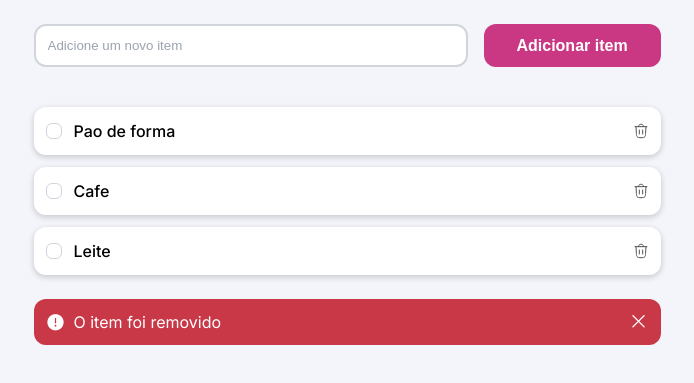
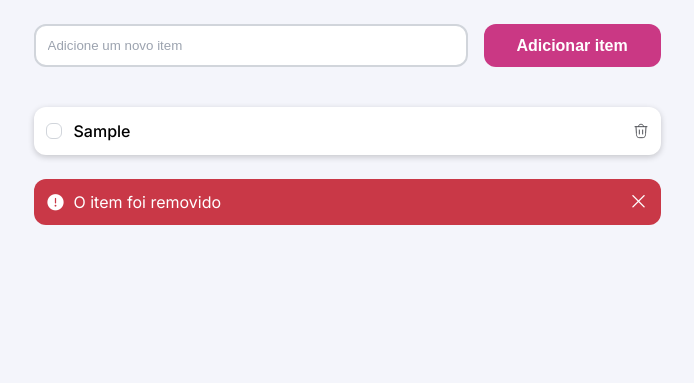
Before and after one commit to guilhermewzq/QuickList, a plain HTML site: page index.html in a window 1280 px wide. Both pictures are taken after typing "Sample" into the empty fields and a click on the button "Adicionar item". Shown: the part 219-602 px from the top of the page, without its empty margins (293-987 px from the left). Drawn offline with nearby package versions, Linux system fonts and the light colour scheme.

Commit message:
criacao da funcao para mostrar os itens da lista e criacao da funcao para marcar os itens como concluidos

```diff
--- a/index.html
+++ b/index.html
@@ -40,42 +40,7 @@
         </section>
 
         <section class="list">
-            <div class="item">
-                <div>
-                    <input type="checkbox" name="list" id="item-1">
-                    <div class="custom-checkbox">
-                        <img src="./assets/checked.svg" alt="checked">
-                    </div>
-                    <label for="item-1">Pao de forma</label>
-                </div>
-                <button>
-                    <img src="./assets/trash-icon.svg" alt="trash-icon">
-                </button>
-            </div>
-            <div class="item">
-                <div>
-                    <input type="checkbox" name="list" id="item-2">
-                    <div class="custom-checkbox">
-                        <img src="./assets/checked.svg" alt="checked">
-                    </div>
-                    <label for="item-2">Cafe</label>
-                </div>
-                <button>
-                    <img src="./assets/trash-icon.svg" alt="trash-icon">
-                </button>
-            </div>
-            <div class="item">
-                <div>
-                    <input type="checkbox" name="list" id="item-3">
-                    <div class="custom-checkbox">
-                        <img src="./assets/checked.svg" alt="checked">
-                    </div>
-                    <label for="item-3">Leite</label>
-                </div>
-                <button>
-                    <img src="./assets/trash-icon.svg" alt="trash-icon">
-                </button>
-            </div>
+
         </section>
       <div class="warning">
         <div>
--- a/main.js
+++ b/main.js
@@ -12,5 +12,32 @@ function addItem() {
 
     document.querySelector("#item").value = ""
 
-    console.log(itens)
+    showItensList()
 }
+
+function showItensList(){
+    const sectionList = document.querySelector(".list")
+
+    sectionList.innerHTML= ""
+
+    itens.sort((a, b) => Number(a.checked) - Number(b.checked));
+
+    itens.map((item, index) => {
+         sectionList.innerHTML += `<div class="item">
+                <div>
+                    <input type="checkbox" name="list" id="item-${index}">
+                    <div class="custom-checkbox">
+                        <img src="./assets/checked.svg" alt="checked">
+                    </div>
+                    <label for="item-${index}">${item.name}</label>
+                </div>
+                <button>
+                    <img src="./assets/trash-icon.svg" alt="trash-icon">
+                </button>
+            </div>`
+    })
+}
+    function checkItem(itemName) {
+        const item = itens.find((item) => item.name === itemName)
+        item.checked = !item.checked
+    }
```
